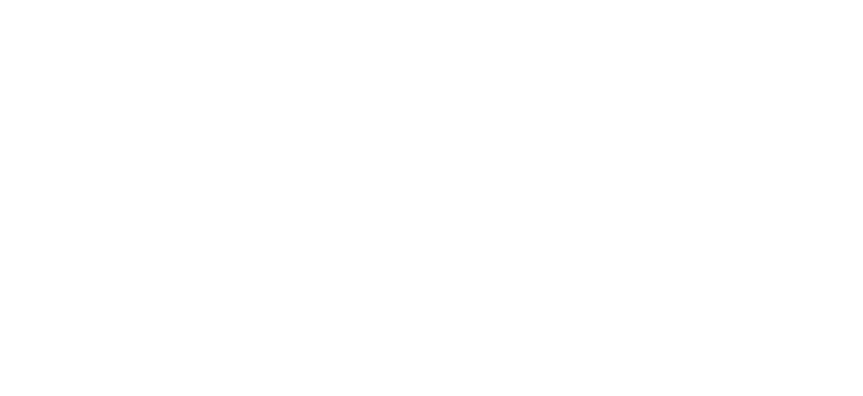
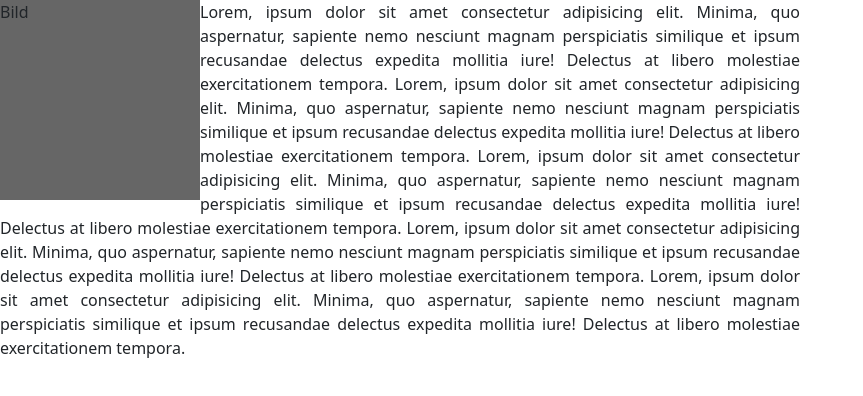
Before and after one commit to jinxrlm/newproj, a plain HTML site: page index.html in a window 1280 px wide. Shown: the whole page, without its empty margins (0-863 px from the left). Drawn offline with nearby package versions, Linux system fonts and the light colour scheme.

Commit message:
html css test

```diff
--- a/index.html
+++ b/index.html
@@ -6,10 +6,23 @@
     <meta name="description" content="">
     <script src="https://kit.fontawesome.com/41c8b474e2.js" crossorigin="anonymous"></script>
     <link href="https://cdn.jsdelivr.net/npm/bootstrap@5.2.2/dist/css/bootstrap.min.css" rel="stylesheet" integrity="sha384-Zenh87qX5JnK2Jl0vWa8Ck2rdkQ2Bzep5IDxbcnCeuOxjzrPF/et3URy9Bv1WTRi" crossorigin="anonymous">
+    <link rel="stylesheet" href="style.css">
     <title></title>
 </head>
 <body>
+    <div class="mainframe">
+    <div class="fakeimg">
+        Bild
+    </div>
+    <p class="textfill">
+        Lorem, ipsum dolor sit amet consectetur adipisicing elit. Minima, quo aspernatur, sapiente nemo nesciunt magnam perspiciatis similique et ipsum recusandae delectus expedita mollitia iure! Delectus at libero molestiae exercitationem tempora.
+        Lorem, ipsum dolor sit amet consectetur adipisicing elit. Minima, quo aspernatur, sapiente nemo nesciunt magnam perspiciatis similique et ipsum recusandae delectus expedita mollitia iure! Delectus at libero molestiae exercitationem tempora.
+        Lorem, ipsum dolor sit amet consectetur adipisicing elit. Minima, quo aspernatur, sapiente nemo nesciunt magnam perspiciatis similique et ipsum recusandae delectus expedita mollitia iure! Delectus at libero molestiae exercitationem tempora.
+        Lorem, ipsum dolor sit amet consectetur adipisicing elit. Minima, quo aspernatur, sapiente nemo nesciunt magnam perspiciatis similique et ipsum recusandae delectus expedita mollitia iure! Delectus at libero molestiae exercitationem tempora.
+        Lorem, ipsum dolor sit amet consectetur adipisicing elit. Minima, quo aspernatur, sapiente nemo nesciunt magnam perspiciatis similique et ipsum recusandae delectus expedita mollitia iure! Delectus at libero molestiae exercitationem tempora.
 
+    </p>
+    </div>
 
     <script src="https://cdn.jsdelivr.net/npm/bootstrap@5.2.2/dist/js/bootstrap.bundle.min.js" integrity="sha384-OERcA2EqjJCMA+/3y+gxIOqMEjwtxJY7qPCqsdltbNJuaOe923+mo//f6V8Qbsw3" crossorigin="anonymous"></script>
 </body>
--- a/style.css
+++ b/style.css
@@ -0,0 +1,12 @@
+.mainframe {
+    width:800px;
+}
+.fakeimg {
+ float:left;
+ width:200px;
+ height:200px;
+ background-color:#666;
+}
+.textfill {
+ text-align:justify;
+}
```
